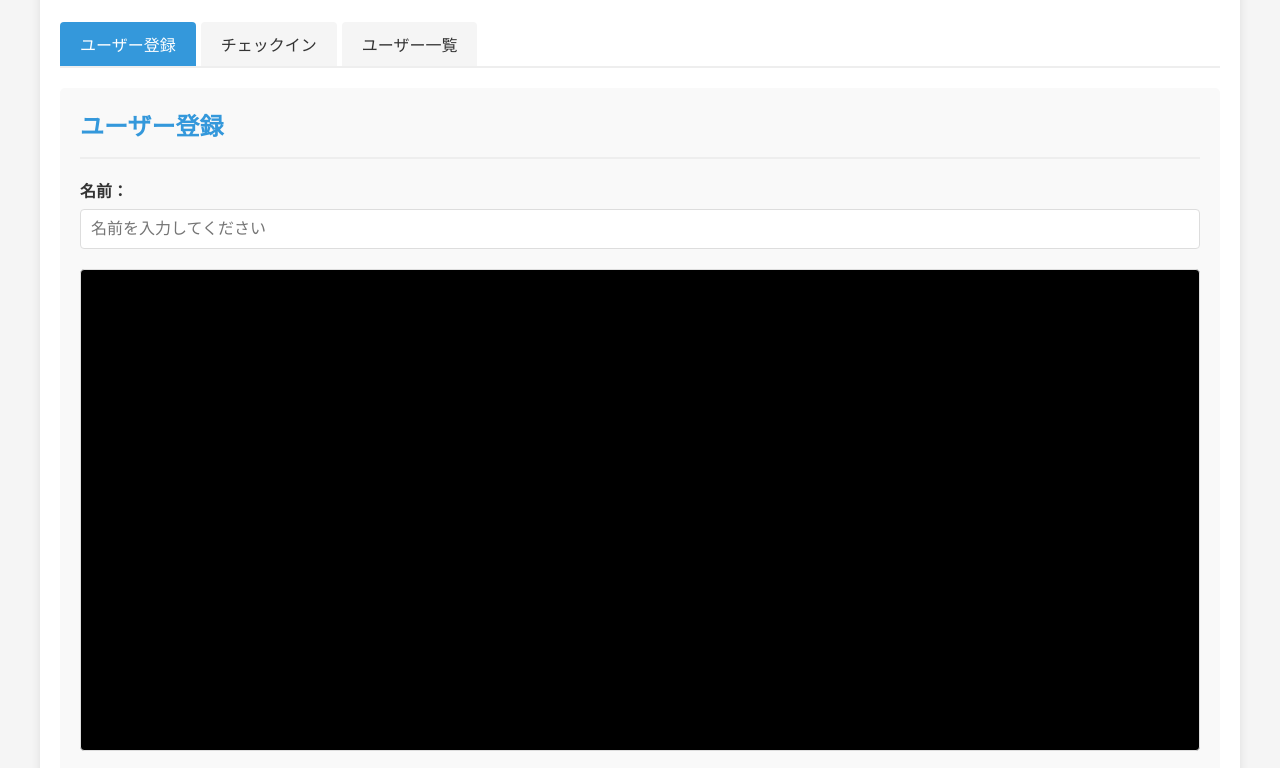
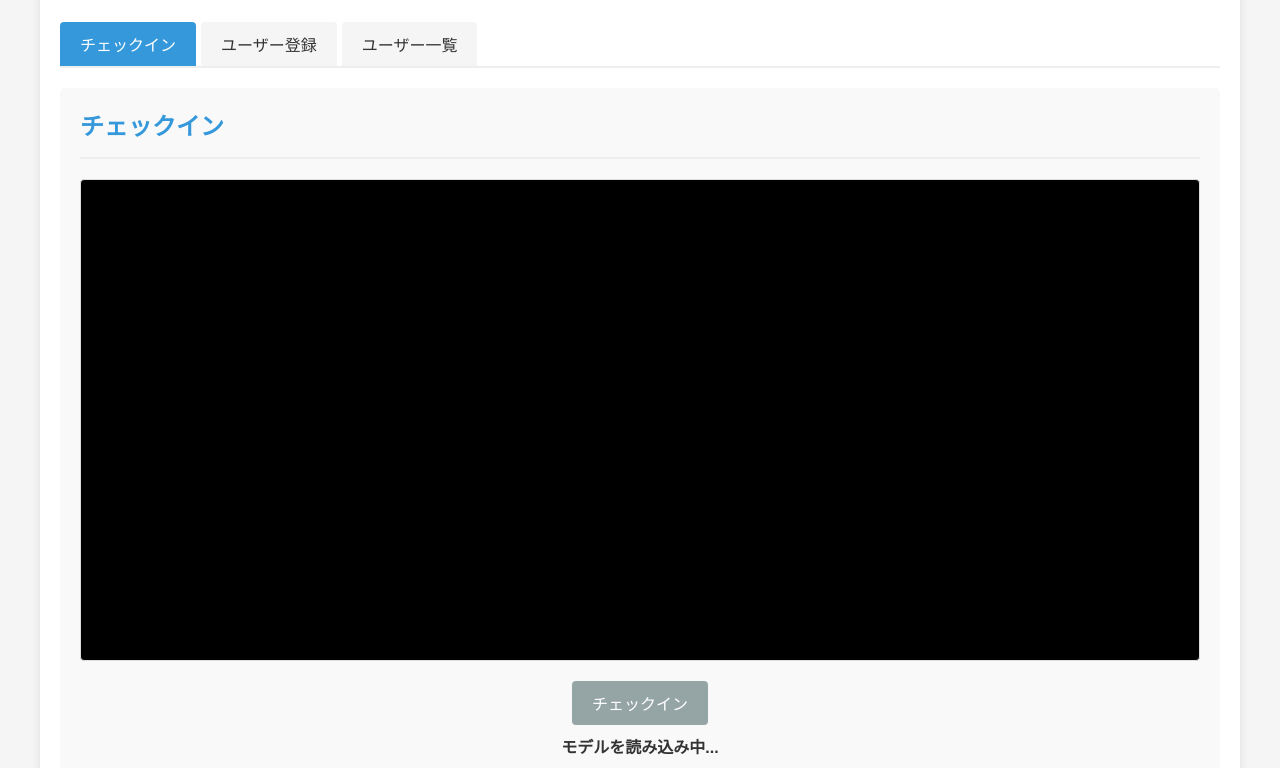
Before and after one commit to champierre/face-checkin, a plain HTML site: page index.html in a window 1280 px wide. Shown: the part 99-867 px from the top of the page. Drawn offline with Linux system fonts and the light colour scheme.

Commit message:
ユーザー登録とチェックインのタブの順序を入れ替え

```diff
--- a/index.html
+++ b/index.html
@@ -15,13 +15,13 @@
 
         <!-- タブナビゲーション -->
         <div class="tabs">
-            <button class="tab-button active" data-tab="registration">ユーザー登録</button>
-            <button class="tab-button" data-tab="checkin">チェックイン</button>
+            <button class="tab-button active" data-tab="checkin">チェックイン</button>
+            <button class="tab-button" data-tab="registration">ユーザー登録</button>
             <button class="tab-button" data-tab="userlist">ユーザー一覧</button>
         </div>
 
         <!-- タブコンテンツ -->
-        <div class="tab-content active" id="registration">
+        <div class="tab-content" id="registration">
             <h2>ユーザー登録</h2>
             <div class="input-group">
                 <label for="userName">名前：</label>
@@ -37,7 +37,7 @@
             </div>
         </div>
 
-        <div class="tab-content" id="checkin">
+        <div class="tab-content active" id="checkin">
             <h2>チェックイン</h2>
             <div class="video-container">
                 <video id="checkinVideo" width="640" height="480" autoplay muted></video>
```
Also changed, not shown: README.md.
